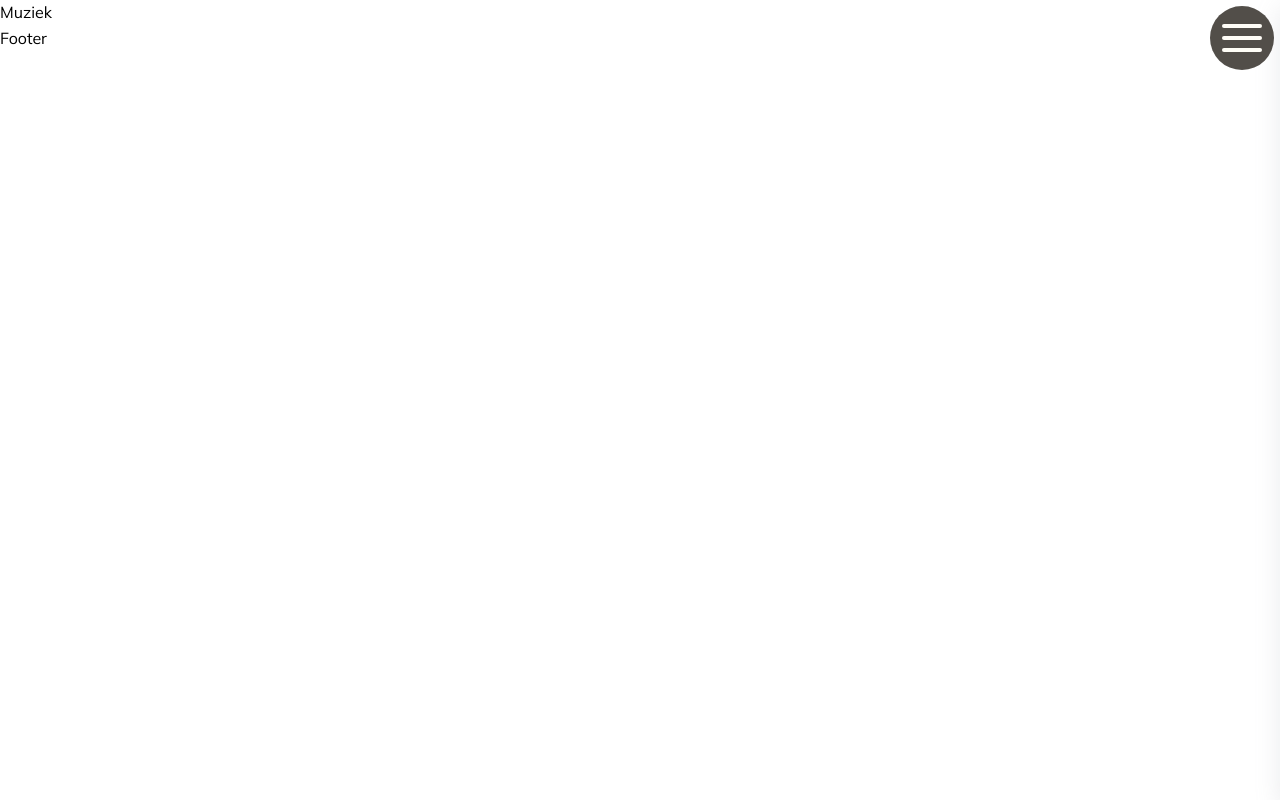
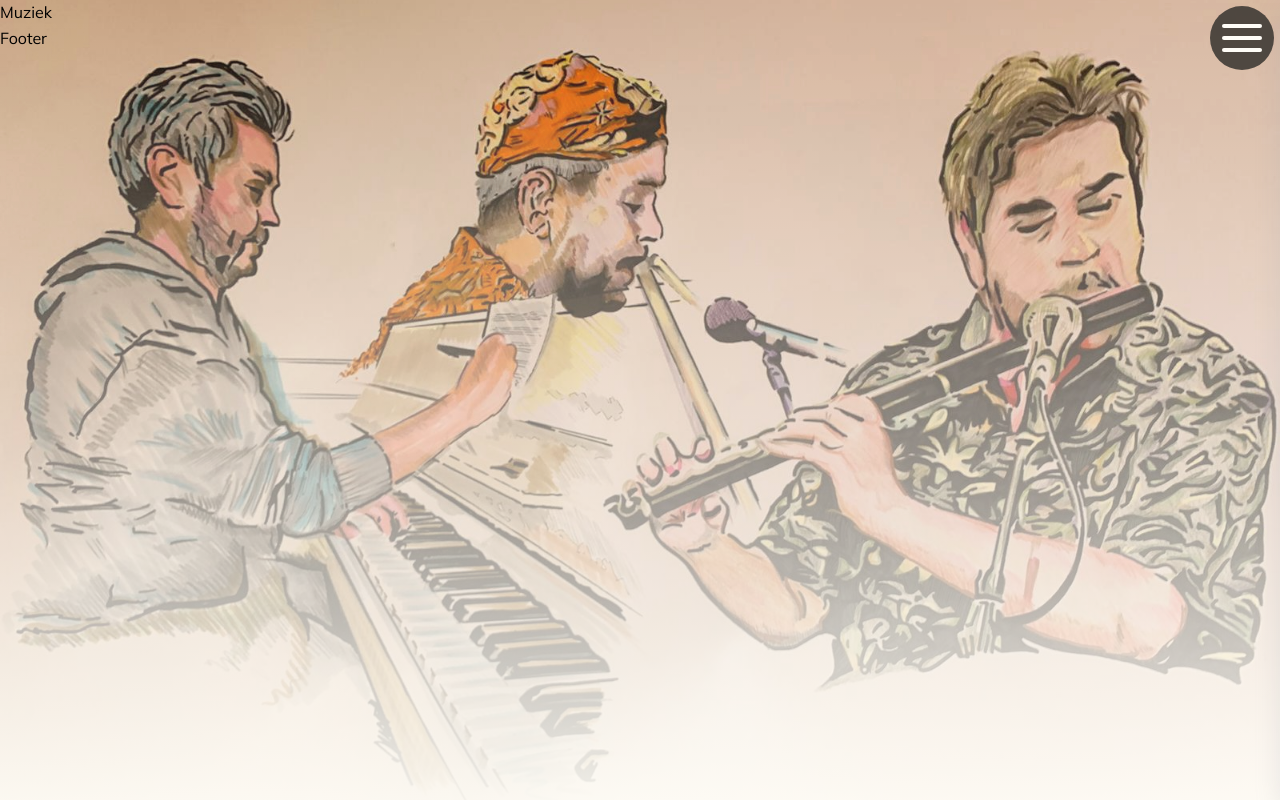
Before and after one commit to woutervandeventer/ronaldbergman, a Next.js app: page /muziek in a window 1280 px wide. Built offline with nearby package versions, Linux system fonts and the light colour scheme.

Commit message:
Add backgrounds

```diff
--- /dev/null
+++ b/components/Background.tsx
@@ -0,0 +1,37 @@
+import React from 'react'
+import styles from '../styles/components/Background.module.scss'
+
+interface Props {
+  type: 'video' | 'music' | 'combined'
+}
+
+const Background = ({ type }: Props) => {
+  switch (type) {
+    case 'video':
+      return (
+        <div className={`${styles.background} ${styles.combined}`}>
+          <img src="/images/video.jpeg" alt="Camera met kroonluchter" />
+          <div className={styles.overlay}></div>
+        </div>
+      )
+    case 'music':
+      return (
+        <div className={`${styles.background} ${styles.combined}`}>
+          <img
+            src="/images/muziek.jpeg"
+            alt="Ronald Bergman als fluitist en componist"
+          />
+          <div className={styles.overlay}></div>
+        </div>
+      )
+    case 'combined':
+      return (
+        <div className={`${styles.background} ${styles.combined}`}>
+          <img src="/images/muziek.jpeg" alt="" />
+          <div className={styles.overlay}></div>
+        </div>
+      )
+  }
+}
+
+export default Background
--- a/components/Dropdown.tsx
+++ b/components/Dropdown.tsx
@@ -10,10 +10,16 @@ type Item = {
 interface Props {
   title: string
   items: Item[]
+  setShowMenu?: React.Dispatch<React.SetStateAction<boolean>>
 }
 
-const Dropdown = ({ title, items }: Props) => {
+const Dropdown = ({ title, items, setShowMenu }: Props) => {
   const [showItems, setShowItems] = useState(false)
+
+  const handleClick = () => {
+    setShowItems(false)
+    setShowMenu && setShowMenu(false)
+  }
 
   return (
     <>
@@ -22,7 +28,7 @@ const Dropdown = ({ title, items }: Props) => {
         {items.map((item, i) => (
           <li key={i}>
             <Link href={item.href}>
-              <a>{item.text}</a>
+              <a onClick={handleClick}>{item.text}</a>
             </Link>
           </li>
         ))}
--- a/components/Header.tsx
+++ b/components/Header.tsx
@@ -11,16 +11,17 @@ const Header = () => {
   return (
     <header className={styles.header}>
       <nav className={`${styles.nav} ${showMenu && styles.showMenu}`}>
-        <Logo />
+        <Logo onClick={() => setShowMenu(false)} />
         <ul className={styles.navLinkList}>
           <li>
             <Link href="/">
-              <a>Home</a>
+              <a onClick={() => setShowMenu(false)}>Home</a>
             </Link>
           </li>
           <li>
             <Dropdown
               title="Video"
+              setShowMenu={setShowMenu}
               items={[
                 {
                   href: '/digitalisering',
@@ -39,17 +40,17 @@ const Header = () => {
           </li>
           <li>
             <Link href="/muziek">
-              <a>Muziek</a>
+              <a onClick={() => setShowMenu(false)}>Muziek</a>
             </Link>
           </li>
           <li>
             <Link href="/prijslijst">
-              <a>Prijslijst</a>
+              <a onClick={() => setShowMenu(false)}>Prijslijst</a>
             </Link>
           </li>
           <li>
             <Link href="/contact">
-              <a>Contact</a>
+              <a onClick={() => setShowMenu(false)}>Contact</a>
             </Link>
           </li>
         </ul>
--- a/components/Logo.tsx
+++ b/components/Logo.tsx
@@ -2,11 +2,15 @@ import Link from 'next/link'
 import React from 'react'
 import styles from '../styles/components/Logo.module.scss'
 
-const Logo = () => {
+interface Props {
+  onClick: () => void
+}
+
+const Logo = ({ onClick }: Props) => {
   return (
     <div className={styles.container}>
       <Link href="/">
-        <a>FranklinStudioRony</a>
+        <a onClick={onClick}>FranklinStudioRony</a>
       </Link>
     </div>
   )
--- a/pages/digitalisering.tsx
+++ b/pages/digitalisering.tsx
@@ -1,4 +1,5 @@
 import type { NextPage } from 'next'
+import Background from '../components/Background'
 import PageTitle from '../components/PageTitle'
 import SectionDivider from '../components/SectionDivider'
 import SectionTitle from '../components/SectionTitle'
@@ -6,6 +7,7 @@ import SectionTitle from '../components/SectionTitle'
 const Digitalisering: NextPage = () => {
   return (
     <main>
+      <Background type="video" />
       <PageTitle title="Video" />
       <section>
         <SectionTitle title="Digitalisering" />
--- a/pages/index.tsx
+++ b/pages/index.tsx
@@ -1,12 +1,15 @@
 import type { NextPage } from 'next'
+import Background from '../components/Background'
 import Button from '../components/Button'
 import SectionDivider from '../components/SectionDivider'
 import Video from '../components/Video'
+import styles from '../styles/components/Index.module.scss'
 
 const Home: NextPage = () => {
   return (
     <main>
-      <h1>
+      <Background type="combined" />
+      <h1 className={styles.introText}>
         Mijn naam is Ronald Bergman en mijn passie ligt in video en muziek
       </h1>
       <Video src="https://www.youtube-nocookie.com/embed/tqD9IgLGjec" />
--- a/pages/muziek.tsx
+++ b/pages/muziek.tsx
@@ -1,8 +1,14 @@
 import { NextPage } from 'next'
 import React from 'react'
+import Background from '../components/Background'
 
 const Muziek: NextPage = () => {
-  return <main>Muziek</main>
+  return (
+    <main>
+      <Background type="music" />
+      Muziek
+    </main>
+  )
 }
 
 export default Muziek
--- a/pages/registratie.tsx
+++ b/pages/registratie.tsx
@@ -1,5 +1,6 @@
 import { NextPage } from 'next'
 import React from 'react'
+import Background from '../components/Background'
 import PageTitle from '../components/PageTitle'
 import SectionDivider from '../components/SectionDivider'
 import SectionTitle from '../components/SectionTitle'
@@ -8,6 +9,7 @@ import Video from '../components/Video'
 const Registratie: NextPage = () => {
   return (
     <main>
+      <Background type="video" />
       <PageTitle title="Video" />
       <section>
         <SectionTitle title="Registratie" />
--- a/pages/video-overig.tsx
+++ b/pages/video-overig.tsx
@@ -1,5 +1,6 @@
 import { NextPage } from 'next'
 import React from 'react'
+import Background from '../components/Background'
 import PageTitle from '../components/PageTitle'
 import SectionTitle from '../components/SectionTitle'
 import Video from '../components/Video'
@@ -7,6 +8,7 @@ import Video from '../components/Video'
 const VideoOverig: NextPage = () => {
   return (
     <main>
+      <Background type="video" />
       <PageTitle title="Video" />
       <section>
         <SectionTitle title="Programmaboekjes digitaliseren" />
--- /dev/null
+++ b/styles/components/Background.module.scss
@@ -0,0 +1,18 @@
+@use '../constants' as *;
+
+.background {
+  position: fixed;
+  top: 0;
+  left: 0;
+  width: 100%;
+  z-index: -9999;
+}
+
+.overlay {
+  position: absolute;
+  top: 0;
+  left: 0;
+  width: 100%;
+  height: 100%;
+  background: linear-gradient(rgba(c('light'), 0), rgba(c('light'), 100));
+}
--- a/styles/globals.scss
+++ b/styles/globals.scss
@@ -7,6 +7,10 @@
   margin: 0;
   padding: 0;
   box-sizing: border-box;
+}
+
+html {
+  background-color: c('light');
 }
 
 body {
```
Also changed, not shown: styles/components/Index.module.scss (added, +7 -0 lines), public/images/muziek.jpeg (added), public/images/video.jpeg (added).
